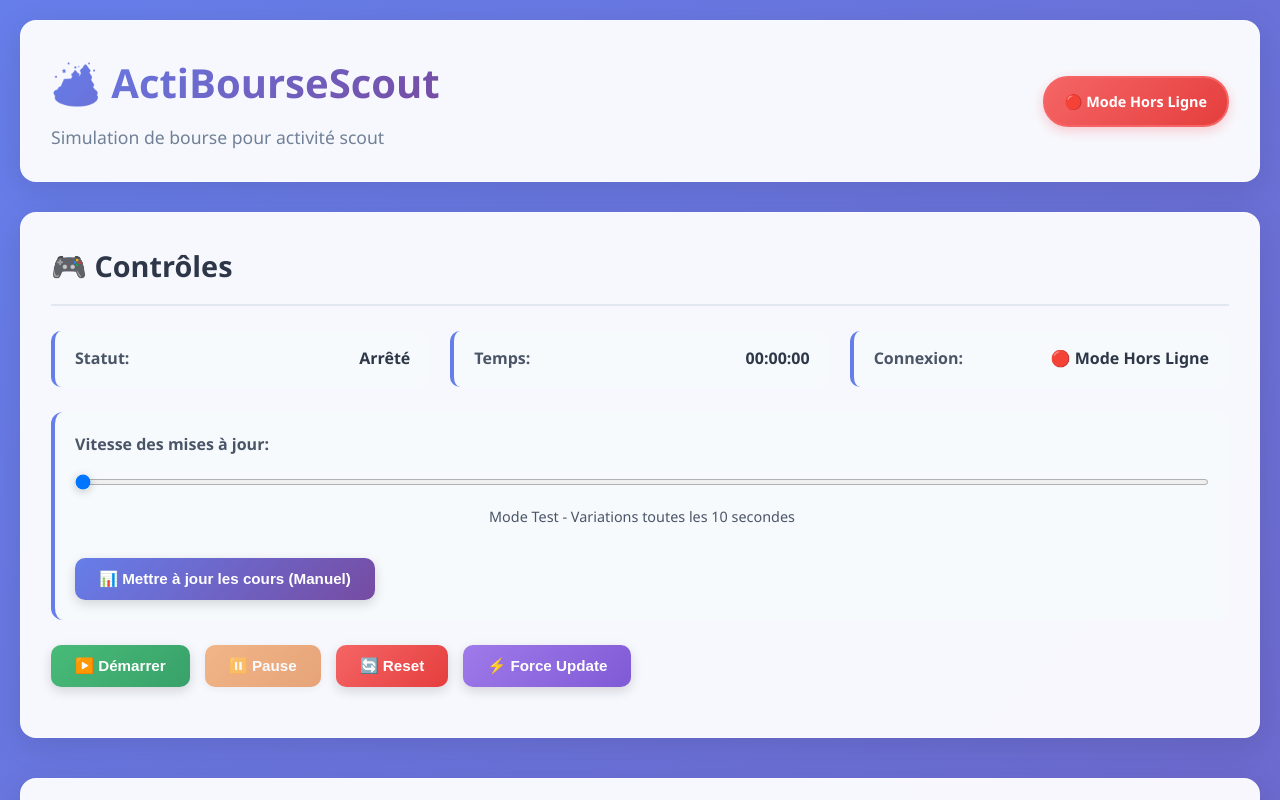
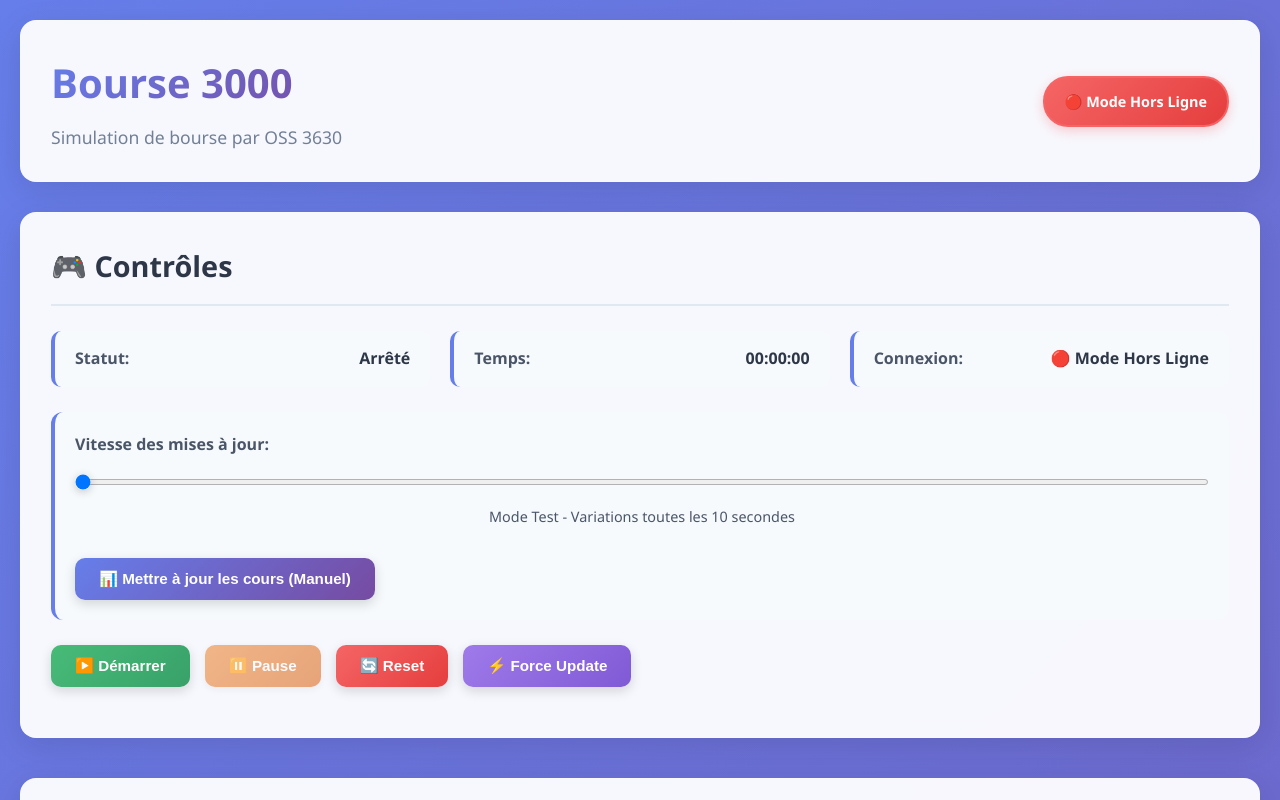
Before and after one commit to Alexandre-Machu/ActiBourseScout-Camp2025, a website: page index.html in a window 1280 px wide. Shown: the top 800 px of the page. Drawn offline with nearby package versions, Linux system fonts and the light colour scheme; no server answers.

Commit message:
V1.0.6 - Update project metadata and deployment configs
Renamed project references in index.html and package.json, updated package.json to specify Node.js engine, and added Railway and Vercel deployment configuration files. Also added .vercel to .gitignore for deployment artifacts.

```diff
--- a/index.html
+++ b/index.html
@@ -3,7 +3,7 @@
 <head>
     <meta charset="UTF-8">
     <meta name="viewport" content="width=device-width, initial-scale=1.0">
-    <title>🏕️ ActiBourseScout - Camp 2025</title>
+    <title>🏕️ Bourse 3000</title>
     <link rel="stylesheet" href="style.css">
     <script src="https://cdn.socket.io/4.7.2/socket.io.min.js"></script>
     <script src="https://cdn.jsdelivr.net/npm/chart.js"></script>
@@ -13,8 +13,8 @@
         <!-- En-tête avec indicateur de connexion -->
         <header class="header">
             <div class="title-section">
-                <h1>🏕️ ActiBourseScout</h1>
-                <p>Simulation de bourse pour activité scout</p>
+                <h1>Bourse 3000</h1>
+                <p>Simulation de bourse par OSS 3630</p>
             </div>
             <div id="connectionStatus" class="connection-status offline">🔴 Hors ligne</div>
         </header>
```
Also changed, not shown: package.json (+3 -6 lines), railway.json (added, +11 -0 lines), vercel.json (added), 1 other file.
